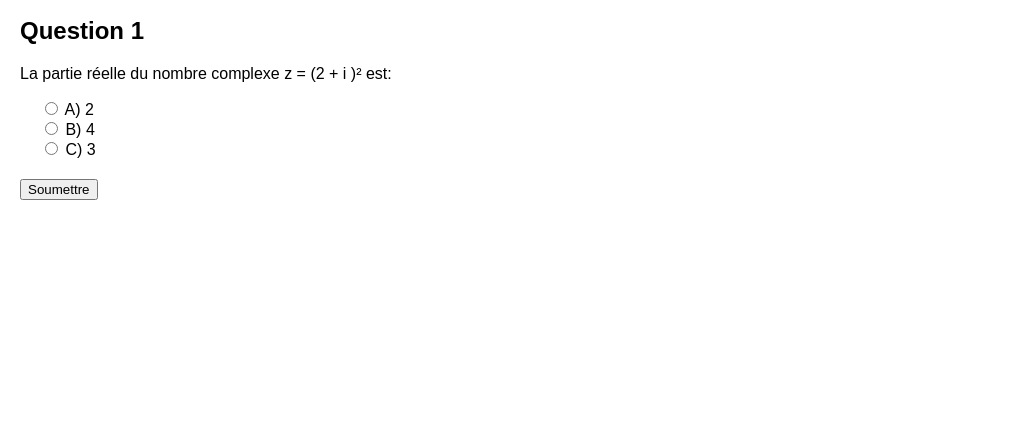
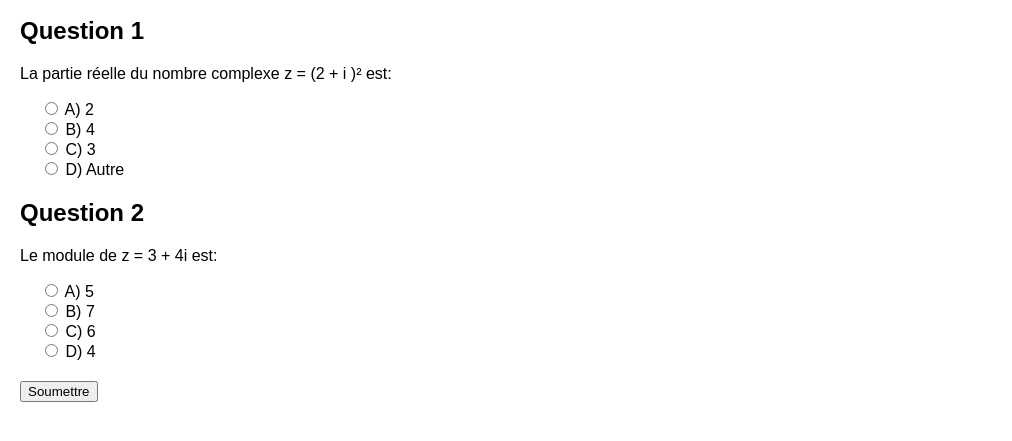
Before and after one commit to ghadoury/gh, a plain HTML site: page index.html in a window 1280 px wide. Shown: the part 101-542 px from the top of the page, without its empty margins (0-1012 px from the left). Drawn offline with Linux system fonts and the light colour scheme.

Commit message:
Update index.html

```diff
--- a/index.html
+++ b/index.html
@@ -42,10 +42,25 @@
                 <input type="radio" name="q1" value="A"> A) 2<br>
                 <input type="radio" name="q1" value="B"> B) 4<br>
                 <input type="radio" name="q1" value="C"> C) 3<br>
+                <input type="radio" name="q1" value="D"> D) Autre<br>
             </div>
         </div>
 
-        <!-- Repeat similar structure for each question -->
+        <!-- Repeat for all 14 questions with appropriate names (q2, q3, ..., q14) and options -->
+        <!-- Here is an example for question 2 -->
+
+        <div class="question">
+            <h2>Question 2</h2>
+            <p>Le module de z = 3 + 4i est:</p>
+            <div class="answers">
+                <input type="radio" name="q2" value="A"> A) 5<br>
+                <input type="radio" name="q2" value="B"> B) 7<br>
+                <input type="radio" name="q2" value="C"> C) 6<br>
+                <input type="radio" name="q2" value="D"> D) 4<br>
+            </div>
+        </div>
+
+        <!-- Continue similarly until Question 14 -->
 
         <button type="button" onclick="calculateResults()">Soumettre</button>
     </form>
@@ -61,7 +76,8 @@
             // Add your correct answers here
             const correctAnswers = {
                 q1: "B",
-                // Add remaining questions and their correct answers
+                q2: "A",
+                // Continue with correct answers for q3 to q14
             };
 
             const form = document.forms.quizForm;
```
